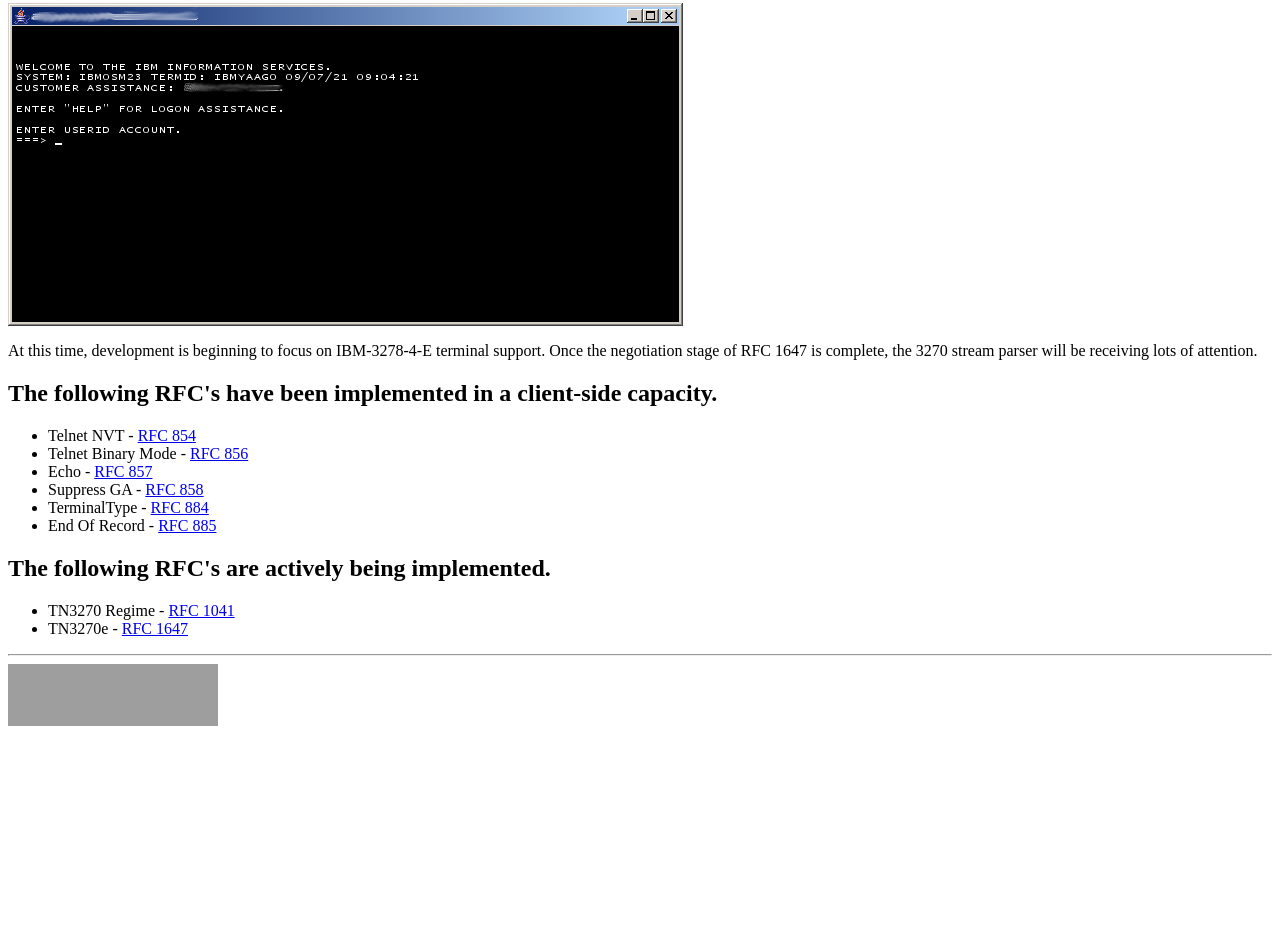
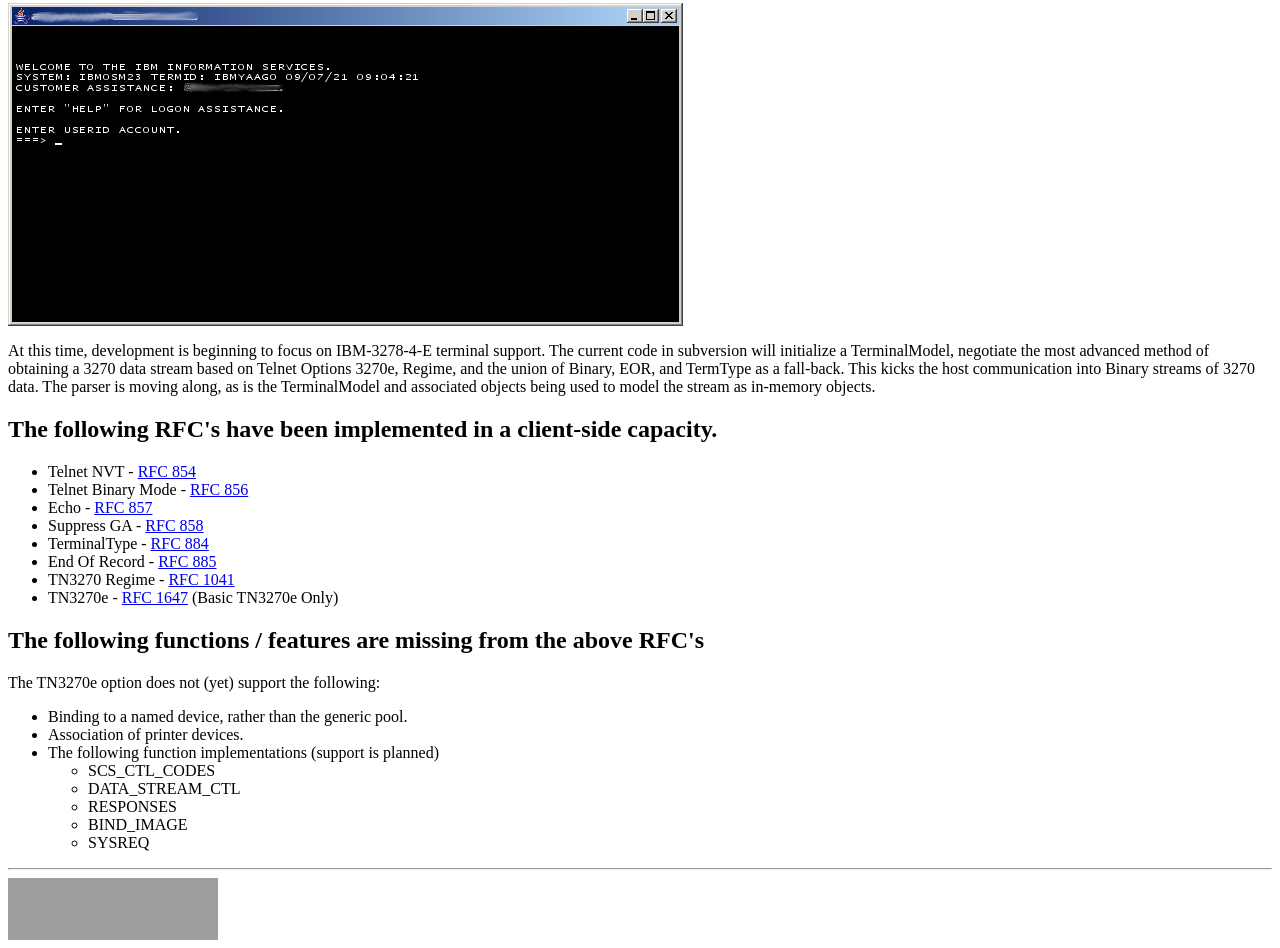
Before and after one commit to nka11/jintn3270, a plain HTML site: page website/status.html in a window 1280 px wide. Shown: the part 275-1223 px from the top of the page. Before the commit the page ends 1009 px from the top, so only its background shows below. Drawn offline with Linux system fonts and the light colour scheme; grey boxes are pictures that could not be loaded.

Commit message:
Website update.
git-svn-id: https://jintn3270.svn.sourceforge.net/svnroot/jintn3270/trunk@96 d6bd4e80-8031-4e1d-bd39-93c407d940fc

```diff
--- a/website/status.html
+++ b/website/status.html
@@ -22,8 +22,13 @@
 		<div><img src="swing_nvt.png"></div>
 
 		<p>At this time, development is beginning to focus on IBM-3278-4-E
-		terminal support. Once the negotiation stage of RFC 1647 is complete,
-		the 3270 stream parser will be receiving lots of attention.</p>
+		terminal support. The current code in subversion will initialize a TerminalModel,
+		negotiate the most advanced method of obtaining a 3270 data stream
+		based on Telnet Options 3270e, Regime, and the union of Binary, EOR,
+		and TermType as a fall-back. This kicks the host communication into
+		Binary streams of 3270 data. The parser is moving along, as is the
+		TerminalModel and associated objects being used to model the stream
+		as in-memory objects.</p>
 
 		<h2>The following RFC's have been implemented in a client-side capacity.</h2>
 		<p>
@@ -34,16 +39,28 @@
 				<li>Suppress GA - <a href="http://www.faqs.org/rfcs/rfc858.html">RFC 858</a></li>
 				<li>TerminalType - <a href="http://www.faqs.org/rfcs/rfc884.html">RFC 884</a></li>
 				<li>End Of Record - <a href="http://www.faqs.org/rfcs/rfc885.html">RFC 885</a></li>
+				<li>TN3270 Regime - <a href="http://www.faqs.org/rfcs/rfc1041.html">RFC 1041</a></li>
+				<li>TN3270e - <a href="http://www.faqs.org/rfcs/rfc1647.html">RFC 1647</a> (Basic TN3270e Only)</li>
 			</ul>
 		</p>
 
-		<h2>The following RFC's are actively being implemented.</h2>
-		<p>
+		<h2>The following functions / features are missing from the above RFC's</h2>
+		<p>The TN3270e option does not (yet) support the following:
 			<ul>
-				<li>TN3270 Regime - <a href="http://www.faqs.org/rfcs/rfc1041.html">RFC 1041</a></li>
-				<li>TN3270e - <a href="http://www.faqs.org/rfcs/rfc1647.html">RFC 1647</a></li>
+				<li>Binding to a named device, rather than the generic pool.</li>
+				<li>Association of printer devices.</li>
+				<li>The following function implementations (support is planned)
+					<ul>
+					<li>SCS_CTL_CODES</li>
+					<li>DATA_STREAM_CTL</li>
+					<li>RESPONSES</li>
+					<li>BIND_IMAGE</li>
+					<li>SYSREQ</li>
+					</ul>
+				</li>
 			</ul>
 		<hr>
+
 		<a href="http://sourceforge.net"><img src="http://sourceforge.net/sflogo.php?group_id=265288&amp;type=5" width="210" height="62" border="0" alt="SourceForge.net Logo" /></a>
 	</body>
 </html>
```
